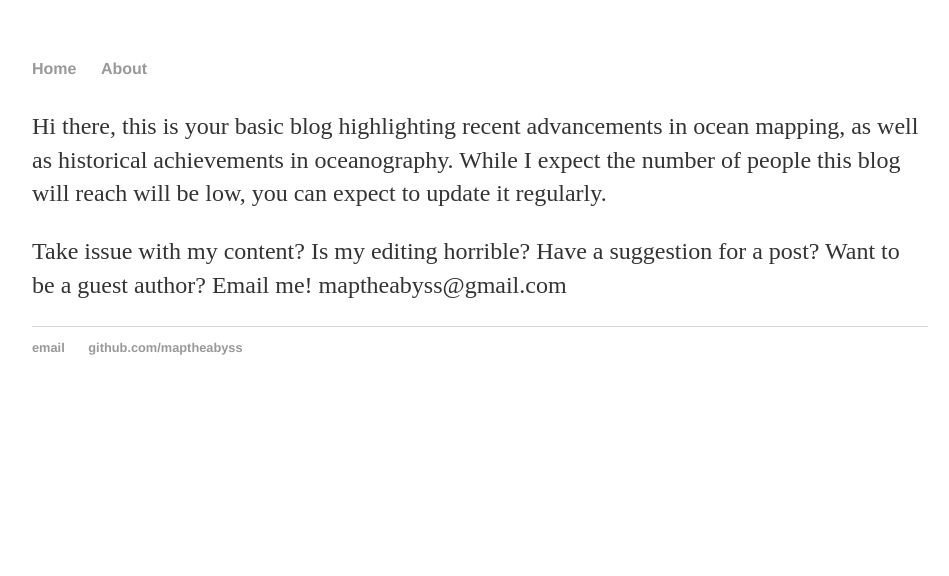
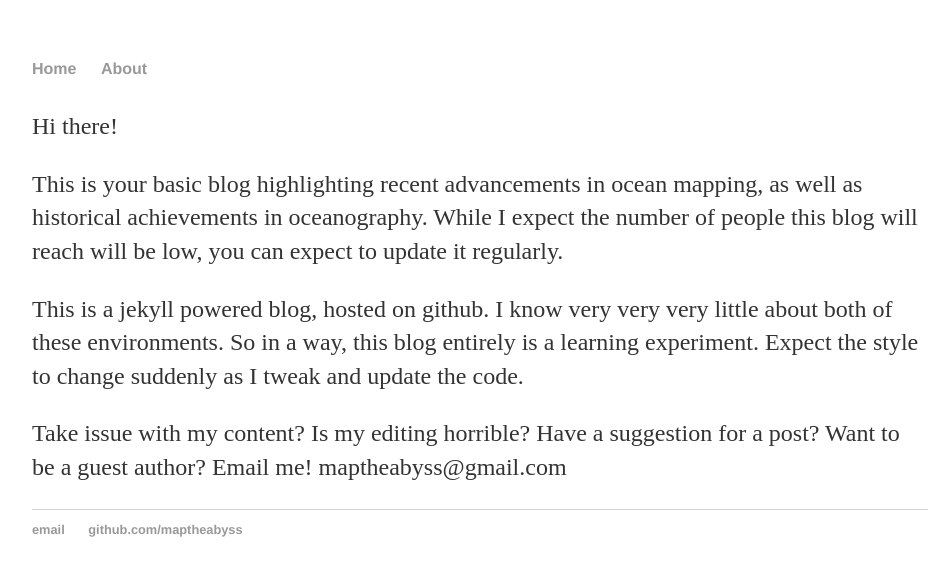
Before and after one commit to maptheabyss/maptheabyss.github.io, a Jekyll site: the page built from about/index.html, in a window 1280 px wide. Shown: the top 576 px of the page, without its empty margins (160-1109 px from the left). Built offline with Jekyll 4.4.1, drawn with Linux system fonts in a browser that asks for light colours.

Commit message:
Update index.html

```diff
--- a/about/index.html
+++ b/about/index.html
@@ -4,6 +4,8 @@
 ---
 <div class="blurb">
 	<h1></h1>
-	<p>Hi there, this is your basic blog highlighting recent advancements in ocean mapping, as well as historical achievements in oceanography. While I expect the number of people this blog will reach will be low, you can expect to update it regularly.</p>
+	<p>Hi there!</p>
+	<p>This is your basic blog highlighting recent advancements in ocean mapping, as well as historical achievements in oceanography. While I expect the number of people this blog will reach will be low, you can expect to update it regularly.</p>
+	<p> This is a jekyll powered blog, hosted on github. I know very very very little about both of these environments. So in a way, this blog entirely is a learning experiment. Expect the style to change suddenly as I tweak and update the code.</p>
 	<p> Take issue with my content? Is my editing horrible? Have a suggestion for a post? Want to be a guest author? Email me! maptheabyss@gmail.com </p>
 </div><!-- /.blurb -->
```
